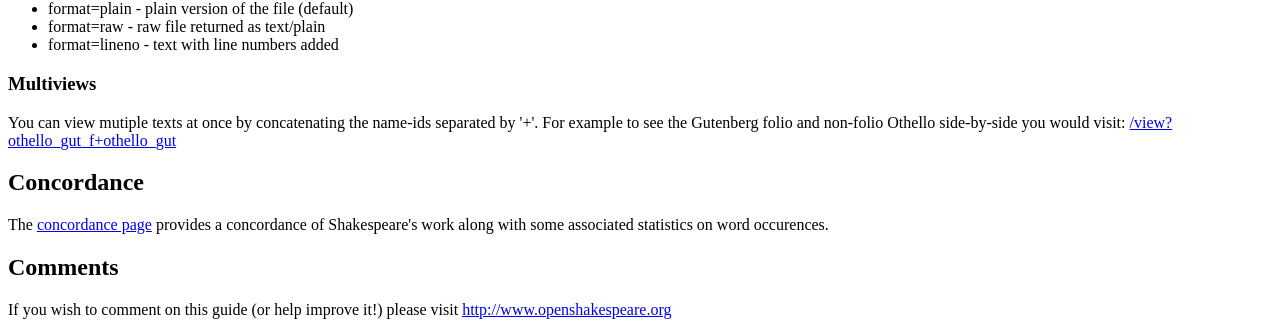
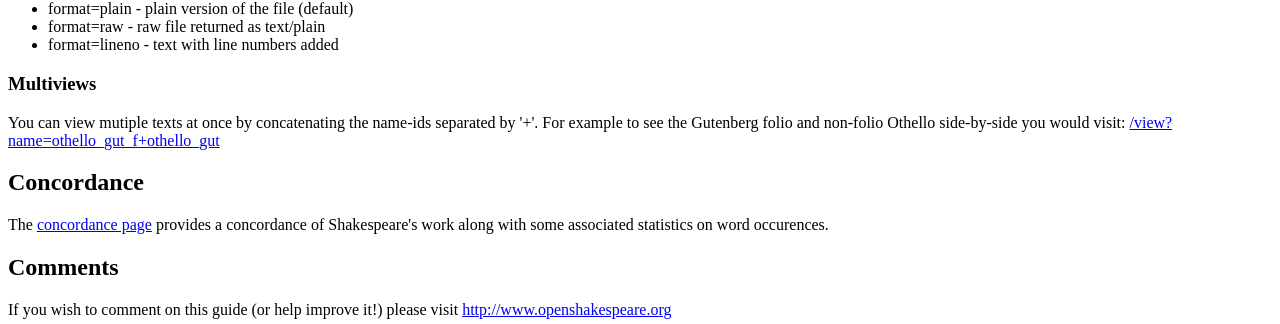
Before and after one commit to rufuspollock-okfn/shakespeare, a Python web app: template src/shakespeare/template/guide.html in a window 1280 px wide. Shown: the part 359-683 px from the top of the page. Run offline with Jinja, Linux system fonts and the light colour scheme; the template is opened without the code that fills it, so the values that code supplies are empty.

Commit message:
bugfix: bad link to othello texts from guide.

```diff
--- a/src/shakespeare/template/guide.html
+++ b/src/shakespeare/template/guide.html
@@ -44,7 +44,7 @@
       You can view mutiple texts at once by concatenating the name-ids
       separated by '+'. For example to see the Gutenberg folio and non-folio
       Othello side-by-side you would visit: <a
-        href="/view?othello_gut_f+othello_gut">/view?othello_gut_f+othello_gut</a>
+        href="/view?name=othello_gut_f+othello_gut">/view?name=othello_gut_f+othello_gut</a>
     </p>
 
     <h2>
```
